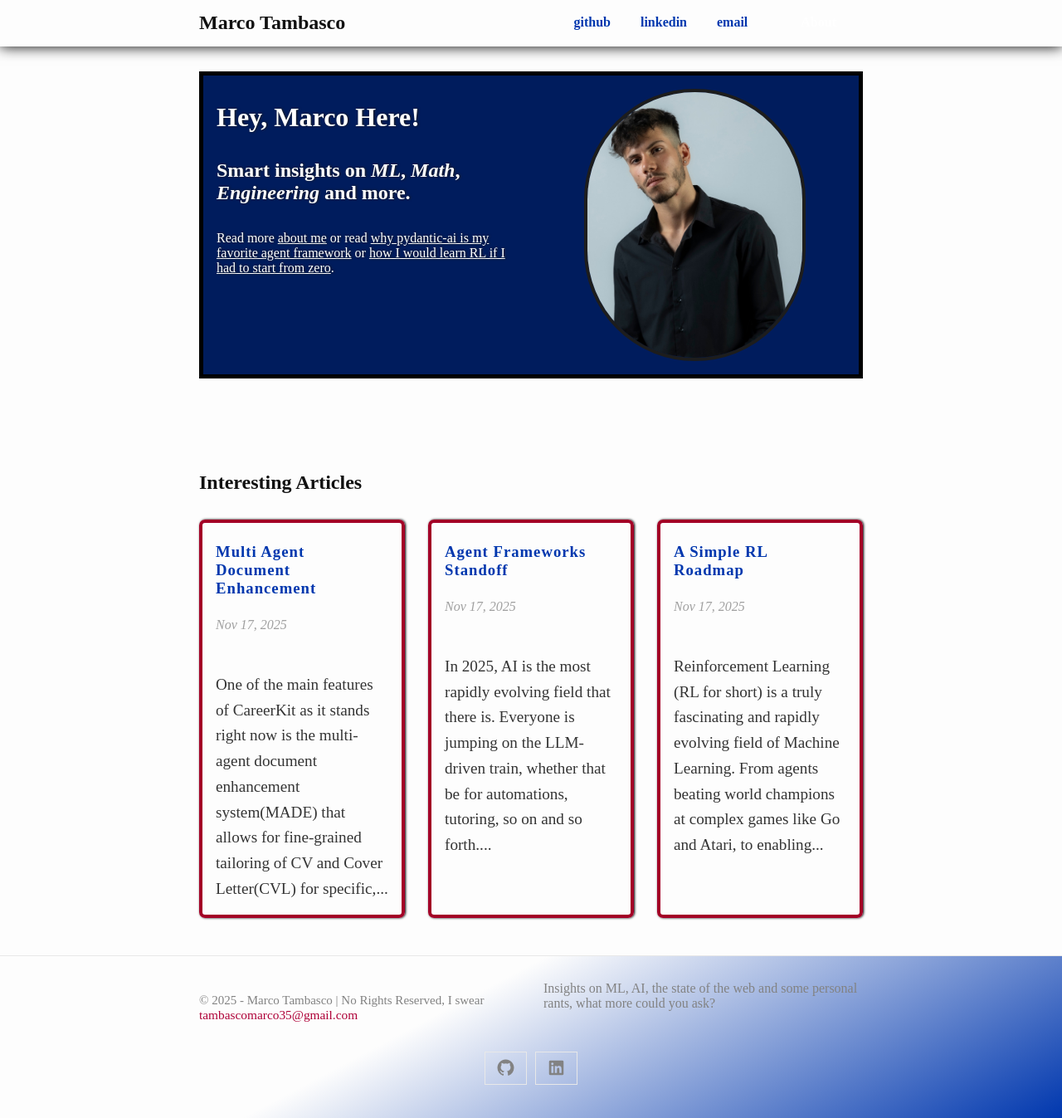
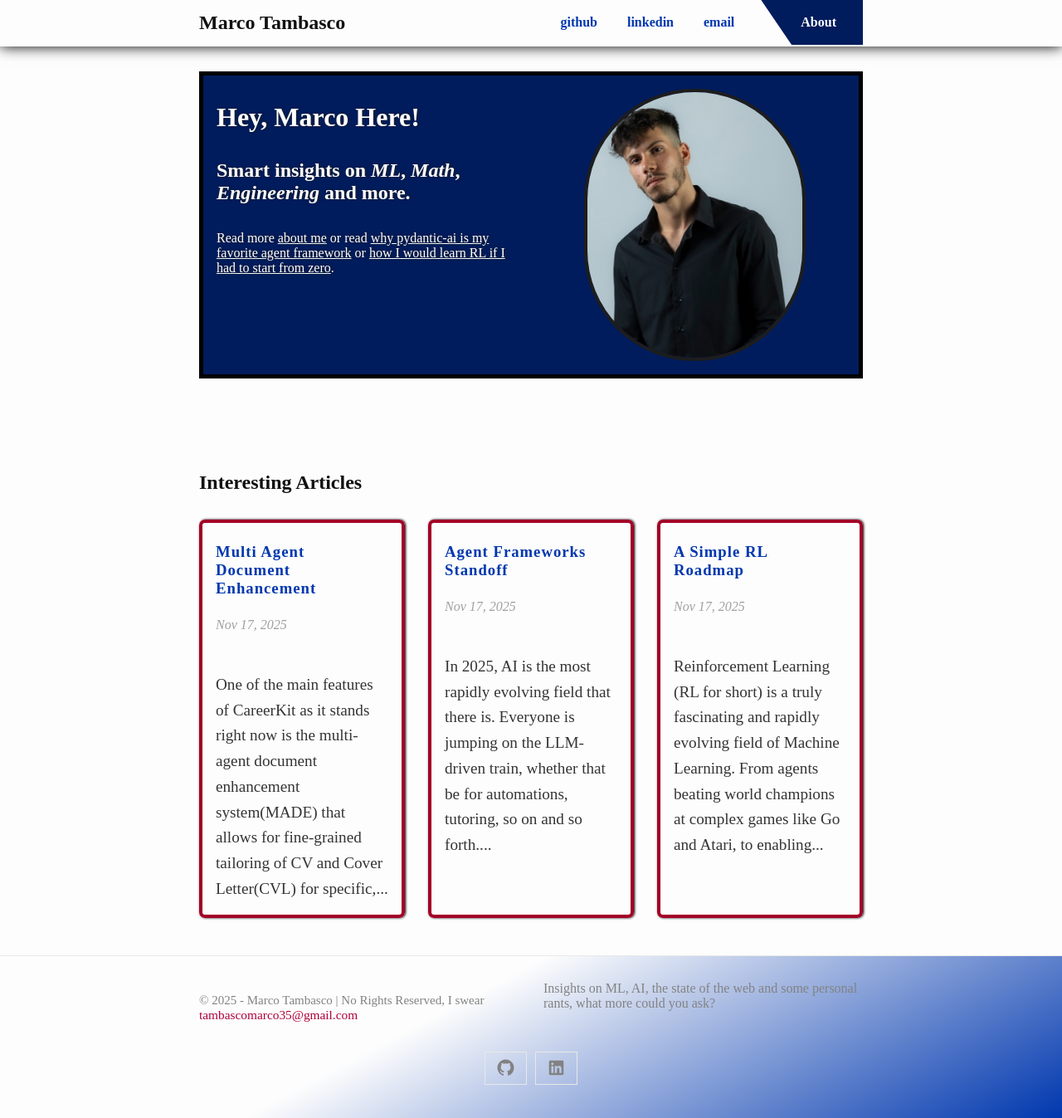
Before and after one commit to marcoslashpro/marcoslashpro.github.io, a Jekyll site: the page built from index.html, in a window 1280 px wide and 1347 px high. Shown: the whole window at 83% size. Built offline with Jekyll 4.4.1, drawn with Linux system fonts in a browser that asks for light colours.

Commit message:
Fixed navbar blu background

```diff
--- a/_includes/header.html
+++ b/_includes/header.html
@@ -25,7 +25,9 @@
         {%- for path in page_paths -%}
         {%- assign my_page = site.pages | where: "path", path | first -%}
         {%- if my_page.title -%}
-        <a class="personal-links page-link" href="{{ my_page.url | relative_url }}">{{ my_page.title | escape }}</a>
+        <div class="blue-nav-background">
+          <a class="personal-links page-link" href="{{ my_page.url | relative_url }}">{{ my_page.title | escape }}</a>
+        </div>
         {%- endif -%}
         {%- endfor -%}
       </div>
--- a/_sass/minima/_layout.scss
+++ b/_sass/minima/_layout.scss
@@ -65,7 +65,6 @@
   position: absolute;
   top: 9px;
   right: $spacing-unit * .5;
-  background-color: $background-color;
   border: 1px solid $border-color-01;
   border-radius: 5px;
   text-align: right;
@@ -141,7 +140,6 @@
     }
   }
 }
-
 
 
 /**
--- a/_sass/minima/custom-styles.scss
+++ b/_sass/minima/custom-styles.scss
@@ -1,5 +1,18 @@
 // Placeholder to allow defining custom styles that override everything else.
 // (Use `_sass/minima/custom-variables.scss` to override variable defaults)
+.blue-nav-background {
+    display: inline-flex;
+    padding-left: 1rem;
+    background-color: $dark-blue;
+    clip-path: polygon(
+        0 0, /* Top-left corner of this dark blue section */
+        100% 0, /* Top-right corner */
+        100% 100%, /* Bottom-right corner */
+        30% 100% /* The key diagonal point: 20% from the left edge at the bottom */
+    );
+}
+
+
 .spacer {
     margin-top: $spacing-unit * 1.865;
 }
```
Also changed, not shown: 2 other files.
